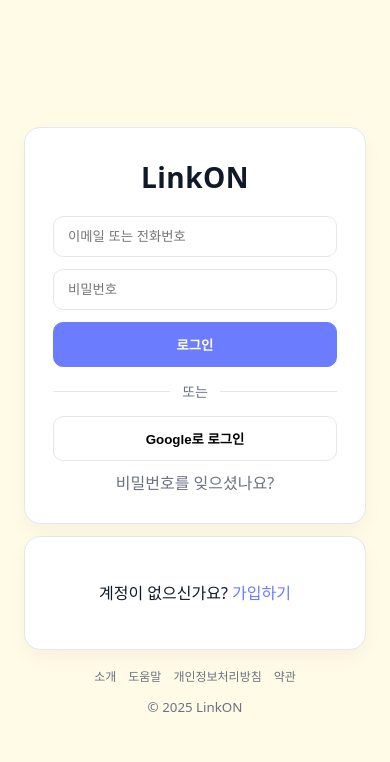
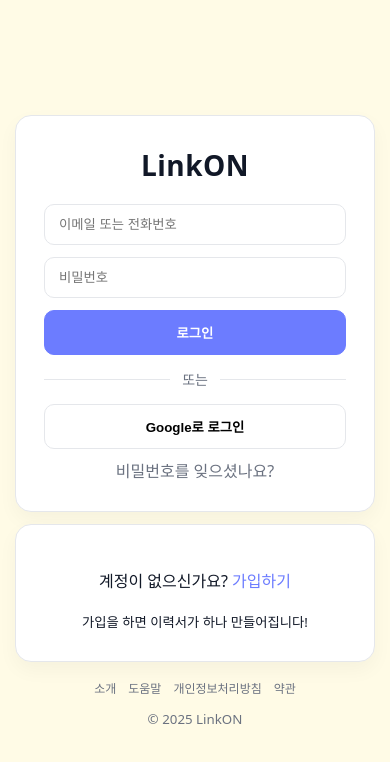
Before and after one commit to Dasom627/aLinkON, a plain HTML site: page HTML/Index/index.html in a window 390 px wide. Drawn offline with Linux system fonts and the light colour scheme.

Commit message:
주석 추가로 달았음

```diff
--- a/CSS/Index/index.css
+++ b/CSS/Index/index.css
@@ -1,49 +1,59 @@
-body { background: #fffbe6 !important; }
+body { background: #fffbe6 !important; } /*배경을 강제로 노랑색으로 한다 우선순위가 가장 우선이다*/
 
 :root{
-  --bg:#fafafa;
-  --card:#ffffff;
-  --text:#111827;
-  --muted:#6b7280;
-  --border:#e5e7eb;
-  --brand:#6c7cff; /* LinkON 임시 포인트색 */
+  --bg:#fafafa; /*배경 색깔*/
+  --card:#ffffff; /*카드 색깔*/
+  --text:#111827; /*기본 텍스트 색깔*/
+  --muted:#6b7280; /*흐린 텍스트 색깔*/
+  --border:#e5e7eb; /*경계선 색*/
+  --brand:#6c7cff; /*브랜드 포인트 색*/
 }
 
-*{box-sizing:border-box}
+*{box-sizing:border-box} /*박스사이즈를 패딩과 경계선까지 포함한 border-box로 지정한다*/
 html,body{height:100%}
-body{
-  margin:0;
-  background:var(--bg);
-  color:var(--text);
+body{ /*body 내용*/
+  margin:0; /*바디의 여백을 제거*/
+  background:var(--bg); /*배경의 배경색을 지정*/
+  color:var(--text); /*글자의 글자색을 지정*/
   font:16px/1.5 system-ui, -apple-system, Segoe UI, Roboto, Helvetica, Arial, "Apple SD Gothic Neo", "Noto Sans KR", sans-serif;
+  /*폰트 사이즈는 기본은 16px, 줄 간격은 1.5, 각 운영체제 기본 UI폰트를 사용하고 없다면 뒤에 나오는 폰트들로 쓴다*/
 }
 
-/* 레이아웃 */
-.auth-layout{
-  min-height:100vh;
-  display:grid;
-  grid-template-columns: 1.1fr 1fr;
-  place-items:center;
-  gap:40px;
-  padding:32px;
+/* 레이아웃(전체 화면을 말한다)*/
+.auth-layout{ /*auth-layout 클래스*/
+  min-height:100dvh; /*최소 높이를 화면 전체 높이(100%)로 설정*/
+  display:grid; /*그리드 컨테이너로 만든다*/
+  grid-template-columns: 1.1fr 1fr; /*가로로 1.1대 1비율로 한다*/
+  place-items:center; /*그리드 아이템들을 모두 중앙 정렬*/
+  gap:clamp(16px, 3vw, 32px);
+  /*그리드 아이템 사이 간격을 최소 16px, 화면 너비의 3%를 선호, 최대 32px까지 반응형으로 조절*/
+  padding: clamp(12px, 3vw, 24px);
+  /*패딩을 최소 12px, 화면 너비의 3%를 선호, 최대 24px까지 반응형으로 조절*/
 }
-@media (max-width: 900px){
-  .auth-layout{grid-template-columns:1fr; padding:24px}
-  .visual{display:none}
+@media (max-width: 900px){ /*화면의 가로 너비가 900px 이하일 때 적용된다*/
+  .auth-layout{grid-template-columns:1fr;} /*그리드 템플릿의 비율로 1로하고, 패딩은 24px로 한다*/
+  .visual{display:none} /*비주얼은 보여지지 않는다*/
 }
 
 /* 왼쪽 비주얼 */
-.visual-card{
-  position:relative;
-  width:min(520px, 90vw);
-  aspect-ratio: 4 / 5;
-  border-radius:28px;
-  overflow:hidden;
+.visual-card{ /*비주얼 카드부분이다*/
+  height: min(76dvh, 680px); /*화면이 낮을수록 세로를 줄여서 한 화면 안에 들어오게한다*/
+  max-height: 82dvh; /*너무 길어지지 않도록 최대 세로 제한*/
+  position:relative; /*자식의 absolute 기준점이 된다*/
+  width:min(620px, 46vw);
+  /*넓은 화면에서는 620px로 한다 좁은 화면에서는 46%로 줄인다*/
+  aspect-ratio: 4 / 5; /*가로세로 비율을 4:5로 한다*/
+  border-radius:28px; /*카드 모서리를 28px만큼 둥글게 만든다*/
+  overflow:hidden; /*카드 내용이 카드 경계선을 넘어가면 잘라낸다*/
   box-shadow: 0 20px 40px rgba(0,0,0,.12);
-  background:#ddd;
+  /*세로로 20px 아래 그림자로하고 흐림 정도는 40px로 검정색, 투명도는 12%로 한다*/
+  background:#ddd; /*이미지가 없거나 로딩 전 배경색*/
 }
-.visual-card img{
-  width:100%; height:100%; object-fit:cover; display:block;
+.visual-card img{ /*전구 이미지에 관해 사진 조정*/
+  width:100%; /*부모(.visual-card)의 너비에 맞춰 이미지 가로 크기 채움*/
+  height:100%; /*부모 높이에 맞춰 이미지 세로 크기 채움*/
+  object-fit:cover; /*비율은 유지하면서 컨테이너를 꽉 채우고, 넘치는 부분은 잘라냄*/
+  display:block; /*이미지 아래 생길 수 있는 여백 제거(인라인 요소 특성 제거)*/
 }
 .slogan{
   position:absolute; left:16px; bottom:16px;
--- a/HTML/Index/index.html
+++ b/HTML/Index/index.html
@@ -46,6 +46,7 @@
 
       <div class="card secondary"> <!--card secondary구역이다-->
         <p>계정이 없으신가요? <a class="link" href="/HTML/Register/register1.html">가입하기</a></p> <!--글자 "가입하기를 누르면 하이퍼링크로 들어가진다"-->
+        <small>가입을 하면 이력서가 하나 만들어집니다!</small> <!--회원가입을 하면 이력서 하나를 얻을 수 있음을 알려준다-->
       </div>
 
       <footer class="footer"> <!--끝에 부분의 공간을 만든다-->
```
